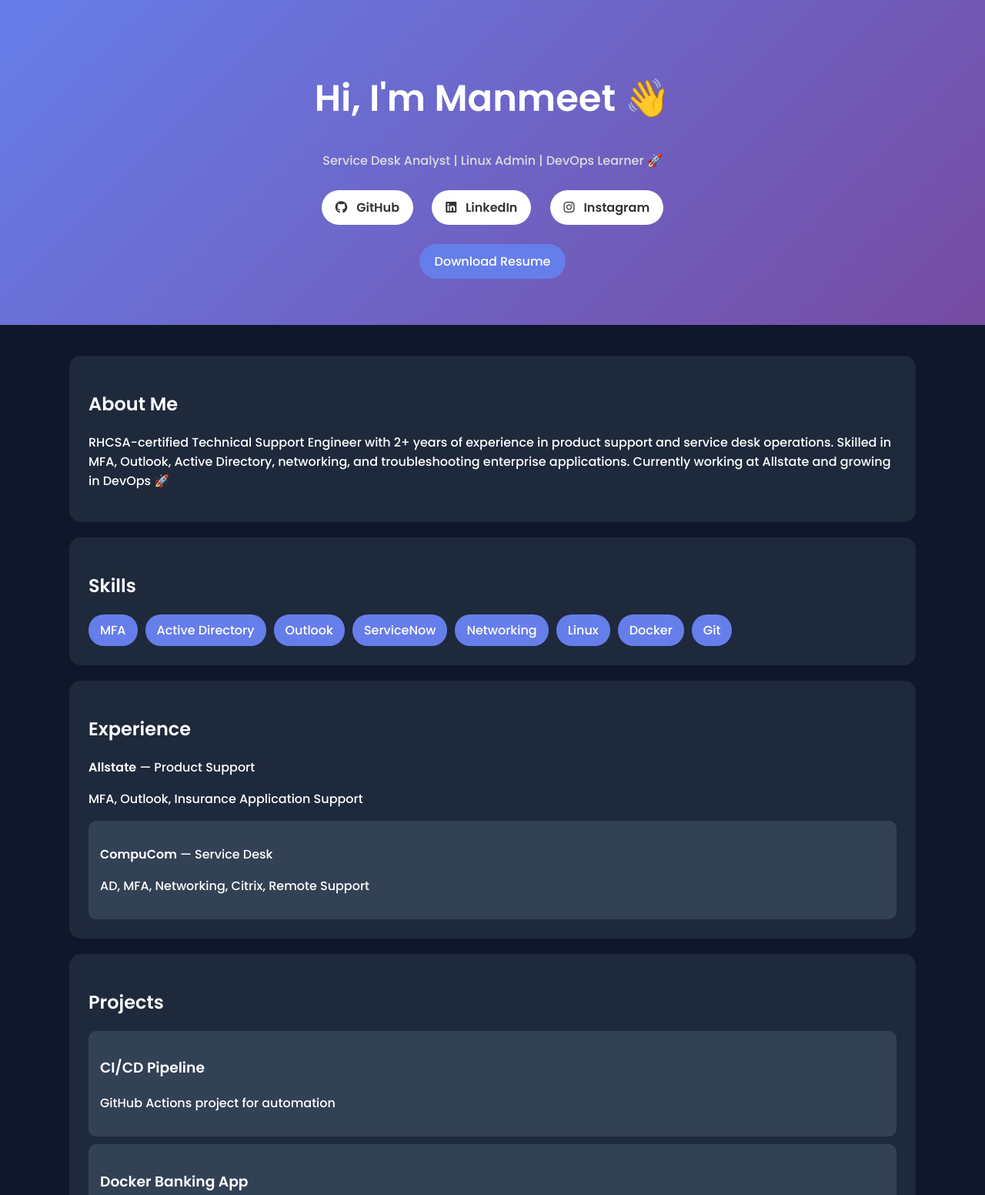
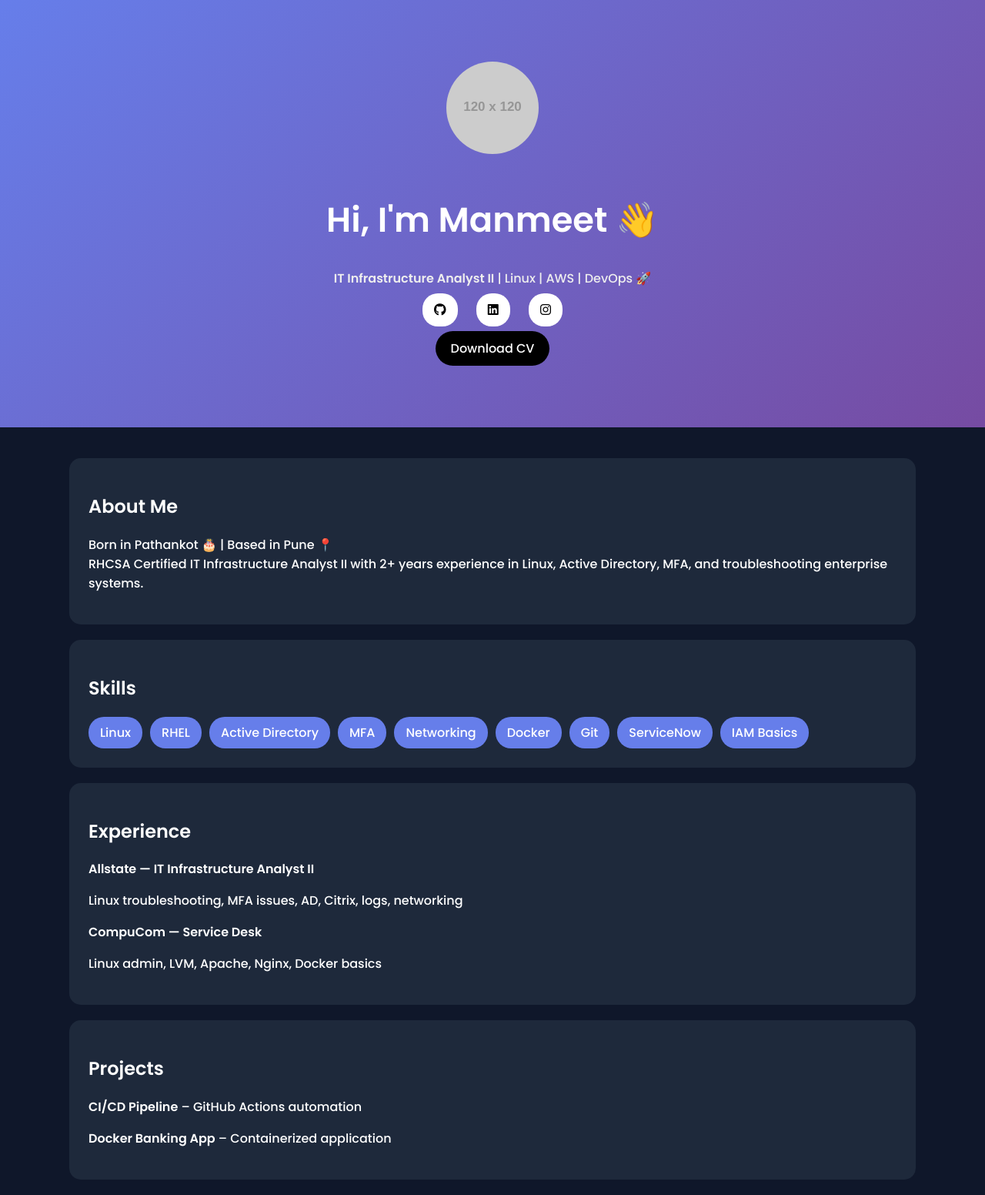
Before and after one commit to Manmeetkaur14/github_actions-Zero-to-Hero1, a plain HTML site: page index.html in a window 1280 px wide. Shown: the top 1552 px of the page at 77% size. Drawn offline with Linux system fonts and the light colour scheme; placeholder pictures from the web are drawn by us.

Commit message:
Adeddded index.hmtl fetrured

```diff
--- a/index.html
+++ b/index.html
@@ -6,8 +6,6 @@
 <title>Manmeet Kaur | Portfolio</title>
 
 <link href="https://fonts.googleapis.com/css2?family=Poppins:wght@300;500;600&display=swap" rel="stylesheet">
-
-<!-- Icons -->
 <link rel="stylesheet" href="https://cdnjs.cloudflare.com/ajax/libs/font-awesome/6.5.0/css/all.min.css">
 
 <style>
@@ -18,45 +16,35 @@
   color:white;
 }
 
-/* HEADER */
 header {
   text-align:center;
-  padding:60px 20px;
+  padding:80px 20px;
   background:linear-gradient(135deg,#667eea,#764ba2);
 }
 
+header img {
+  width:120px;
+  border-radius:50%;
+  margin-bottom:15px;
+}
+
 header h1 {
-  font-size:3rem;
+  font-size:2.8rem;
 }
 
 header p {
-  margin-top:10px;
-  color:#ddd;
+  color:#eee;
 }
 
-/* SOCIAL */
 .social a {
   margin:10px;
-  display:inline-block;
-  padding:10px 18px;
-  border-radius:25px;
+  padding:10px 15px;
   background:white;
-  color:#333;
+  color:black;
+  border-radius:20px;
   text-decoration:none;
-  font-weight:600;
-  transition:0.3s;
 }
 
-.social a i {
-  margin-right:8px;
-}
-
-.social a:hover {
-  background:#000;
-  color:white;
-}
-
-/* SECTION */
 .container {
   padding:40px;
   max-width:1100px;
@@ -68,14 +56,8 @@
   padding:25px;
   border-radius:15px;
   margin-bottom:20px;
-  transition:0.3s;
 }
 
-.card:hover {
-  transform:translateY(-5px);
-}
-
-/* SKILLS */
 .skills {
   display:flex;
   flex-wrap:wrap;
@@ -88,27 +70,14 @@
   border-radius:20px;
 }
 
-/* PROJECT */
-.project {
-  background:#334155;
-  padding:15px;
-  border-radius:10px;
-  margin-top:10px;
-}
-
-/* BUTTON */
 .btn {
   display:inline-block;
   margin-top:15px;
   padding:10px 20px;
-  background:#667eea;
+  background:#000;
   border-radius:25px;
   text-decoration:none;
   color:white;
-}
-
-.btn:hover {
-  background:black;
 }
 </style>
 </head>
@@ -116,26 +85,21 @@
 <body>
 
 <header>
+
+<!-- 🔥 Add your image here -->
+<img src="https://via.placeholder.com/120" alt="profile">
+
 <h1>Hi, I'm Manmeet 👋</h1>
-  <p>Service Desk Analyst | Linux Admin | DevOps Learner 🚀</p>
+<p><b>IT Infrastructure Analyst II</b> | Linux | AWS | DevOps 🚀</p>
 
 <div class="social">
-    <a href="https://github.com/Manmeetkaur14" target="_blank">
-      <i class="fa-brands fa-github"></i> GitHub
-    </a>
-
-    <!-- 🔴 REPLACE WITH YOUR LINKEDIN -->
-    <a href="https://www.linkedin.com/in/YOUR-USERNAME" target="_blank">
-      <i class="fa-brands fa-linkedin"></i> LinkedIn
-    </a>
-
-    <!-- 🔴 REPLACE WITH YOUR INSTAGRAM -->
-    <a href="https://www.instagram.com/YOUR-USERNAME" target="_blank">
-      <i class="fa-brands fa-instagram"></i> Instagram
-    </a>
+<a href="https://github.com/Manmeetkaur14" target="_blank"><i class="fa-brands fa-github"></i></a>
+<a href="https://linkedin.com/in/YOUR-USERNAME" target="_blank"><i class="fa-brands fa-linkedin"></i></a>
+<a href="https://instagram.com/YOUR-USERNAME" target="_blank"><i class="fa-brands fa-instagram"></i></a>
 </div>
 
-  <a href="#" class="btn">Download Resume</a>
+<a href="Manmeet_Kaur.Sohail.pdf" download class="btn">Download CV</a>
+
 </header>
 
 <div class="container">
@@ -143,56 +107,55 @@
 <div class="card">
 <h2>About Me</h2>
 <p>
-    RHCSA-certified Technical Support Engineer with 2+ years of experience in product support and service desk operations.
-    Skilled in MFA, Outlook, Active Directory, networking, and troubleshooting enterprise applications.
-    Currently working at Allstate and growing in DevOps 🚀
+Born in Pathankot 🎂 | Based in Pune 📍 <br>
+RHCSA Certified IT Infrastructure Analyst II with 2+ years experience in Linux, Active Directory, MFA, and troubleshooting enterprise systems.
 </p>
 </div>
 
 <div class="card">
 <h2>Skills</h2>
 <div class="skills">
+<div class="skill">Linux</div>
+<div class="skill">RHEL</div>
+<div class="skill">Active Directory</div>
 <div class="skill">MFA</div>
-    <div class="skill">Active Directory</div>
-    <div class="skill">Outlook</div>
-    <div class="skill">ServiceNow</div>
 <div class="skill">Networking</div>
-    <div class="skill">Linux</div>
 <div class="skill">Docker</div>
 <div class="skill">Git</div>
+<div class="skill">ServiceNow</div>
+<div class="skill">IAM Basics</div>
 </div>
 </div>
 
 <div class="card">
 <h2>Experience</h2>
-  <p><strong>Allstate</strong> — Product Support</p>
-  <p>MFA, Outlook, Insurance Application Support</p>
+<p><b>Allstate — IT Infrastructure Analyst II</b></p>
+<p>Linux troubleshooting, MFA issues, AD, Citrix, logs, networking</p>
 
-  <div class="project">
-    <p><strong>CompuCom</strong> — Service Desk</p>
-    <p>AD, MFA, Networking, Citrix, Remote Support</p>
-  </div>
+<p><b>CompuCom — Service Desk</b></p>
+<p>Linux admin, LVM, Apache, Nginx, Docker basics</p>
 </div>
 
 <div class="card">
 <h2>Projects</h2>
 
-  <div class="project">
-    <h3>CI/CD Pipeline</h3>
-    <p>GitHub Actions project for automation</p>
+<p><b>CI/CD Pipeline</b> – GitHub Actions automation</p>
+<p><b>Docker Banking App</b> – Containerized application</p>
+
 </div>
 
-  <div class="project">
-    <h3>Docker Banking App</h3>
-    <p>Containerized application using Docker</p>
-  </div>
-
+<div class="card">
+<h2>Personal Info</h2>
+<p>🎂 Birthday: (Add your DOB)</p>
+<p>🎯 Age: (Auto calculate later if needed)</p>
+<p>📍 From: Pathankot</p>
 </div>
 
 <div class="card">
 <h2>Contact</h2>
 <p>📍 Pune, India</p>
 <p>📧 manmeeetkaur.14@gmail.com</p>
+<p>📞 9850234235</p>
 </div>
 
 </div>
```
Lines whose indentation alone changed are shown as unchanged.
